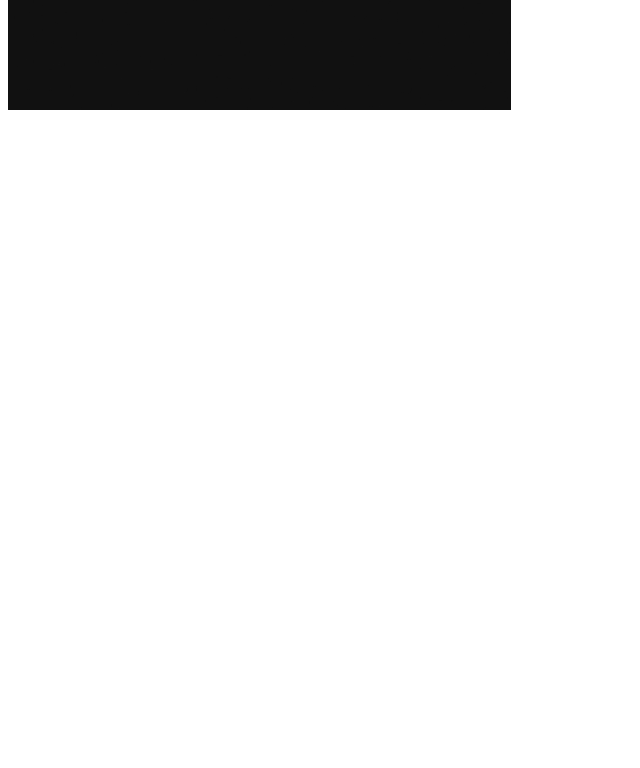
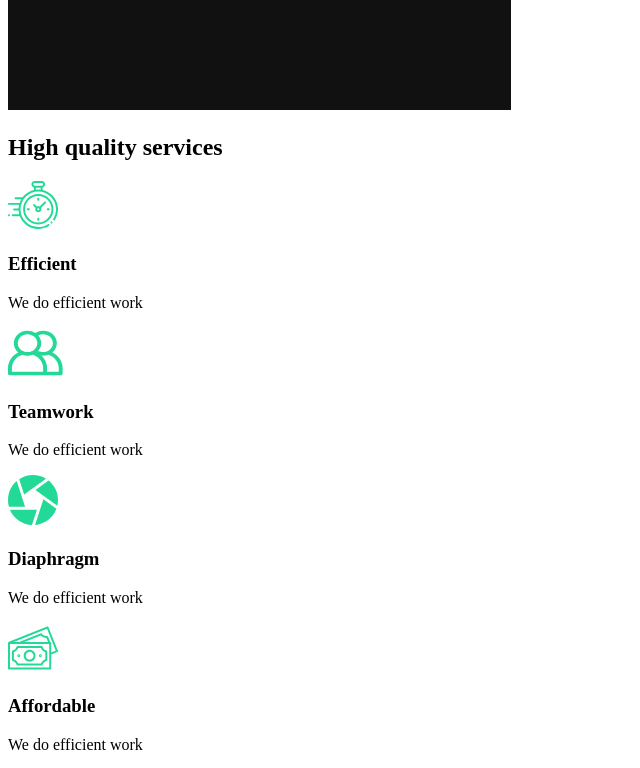
Before and after one commit to Badial5/calvin-creative-porfolio, a React (Create React App) app: page / in a window 1280 px wide. Shown: the part 860-1628 px from the top of the page, without its empty margins (0-640 px from the left). Before the commit the page ends 982 px from the top, so only its background shows below. Built offline with nearby package versions, Linux system fonts and the light colour scheme.

Commit message:
Added the service section

```diff
--- /dev/null
+++ b/src/components/service/serviceSection.jsx
@@ -0,0 +1,61 @@
+import React from 'react'
+
+//import images
+import home2 from "../../img/home2.png"
+
+
+//import icons
+import clock from "../../img/clock.svg"
+import diaphragm from "../../img/diaphragm.svg"
+import money from "../../img/money.svg"
+import teamwork from "../../img/teamwork.svg"
+
+const ServiceSection = () => {
+  return (
+    <div className='services' >
+      <div className="description">
+        <h2>High <span>quality</span> services</h2>
+        <div className="cards">
+            <div className="card">
+                <div className="icon">
+                     <img src={clock} alt="clock" />
+                     <h3>Efficient</h3>
+                </div>
+                <p>We do efficient work</p>
+            </div>
+
+            <div className="card">
+                <div className="icon">
+                     <img src={teamwork} alt="Teamwork" />
+                     <h3>Teamwork</h3>
+                </div>
+                <p>We do efficient work</p>
+            </div>
+
+            <div className="card">
+                <div className="icon">
+                     <img src={diaphragm} alt="Diaphragm" />
+                     <h3>Diaphragm</h3>
+                </div>
+                <p>We do efficient work</p>
+            </div>
+
+            <div className="card">
+                <div className="icon">
+                     <img src={money} alt="Money" />
+                     <h3>Affordable</h3>
+                </div>
+                <p>We do efficient work</p>
+            </div>
+        </div>
+      </div>
+
+        <div className='image'>
+            <img src={home2} alt="Section" />
+        </div>
+
+    </div>
+  )
+}
+
+export default ServiceSection
--- a/src/pages/about/about-us.jsx
+++ b/src/pages/about/about-us.jsx
@@ -1,5 +1,6 @@
 import React from 'react'
 //import aboutsection
+import ServiceSection from '../../components/service/serviceSection'
 
 import AboutSection from '../../components/about/about-section.component'
 
@@ -7,6 +8,8 @@
   return (
     <div>
       <AboutSection />
+
+      <ServiceSection />
     </div>
   )
 }
```
